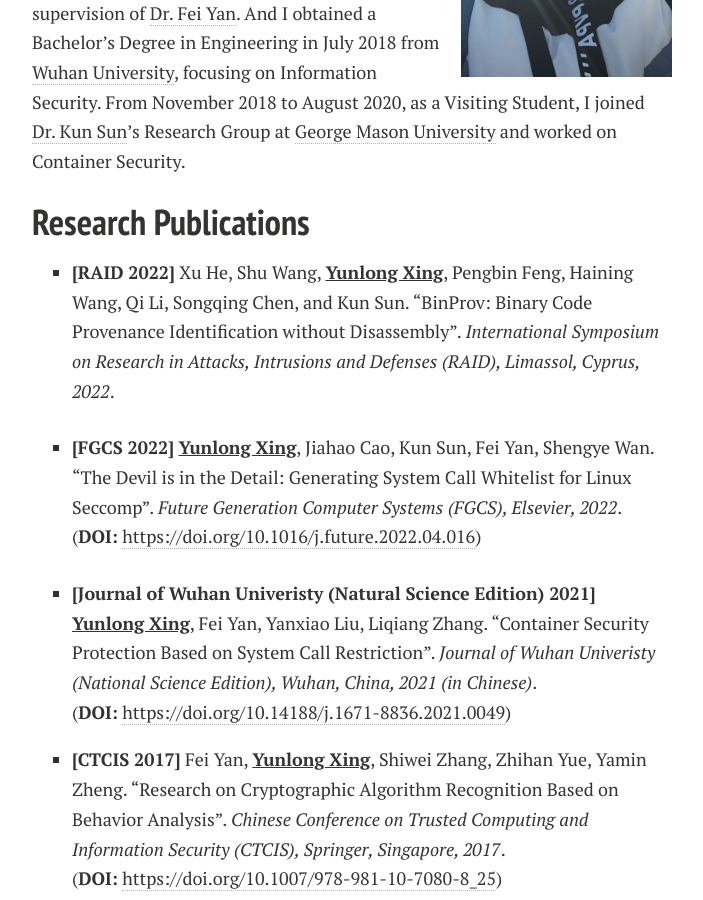
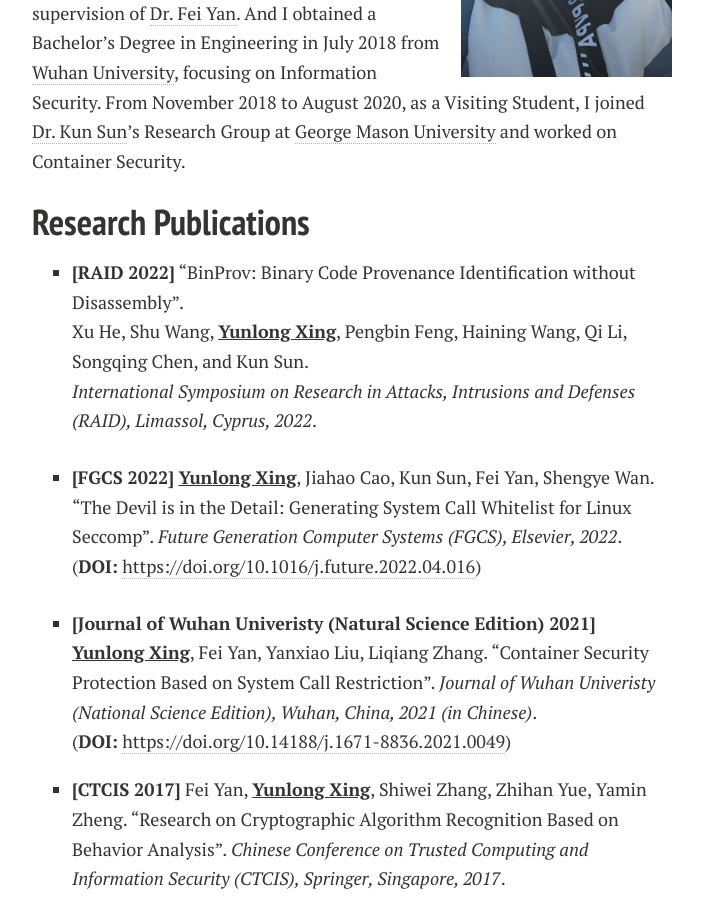
Before and after one commit to YunlongXing/HomePage, a Jekyll site: the page built from docs/index.md, in a window 1280 px wide and 900 px high, scrolled down 457 px. Shown: the whole window, without its empty margins (288-991 px from the left). Built offline with Jekyll 4.4.1, drawn with Linux system fonts in a browser that asks for light colours; nearby versions of some CDN libraries; a style sheet for code colours, icons or effects is not loaded; our own code applies the rules of GitHub Pages for plain Markdown files.

```diff
--- a/docs/index.md
+++ b/docs/index.md
@@ -17,7 +17,9 @@ Before that, I received a Master's Degree in Engineering in July 2021 at [Wuhan
 
 ## Research Publications
 
-* **[RAID 2022]** Xu He, Shu Wang, **<u>Yunlong Xing</u>**, Pengbin Feng, Haining Wang, Qi Li, Songqing Chen, and Kun Sun. "BinProv: Binary Code Provenance Identification without Disassembly". *International Symposium on Research in Attacks, Intrusions and Defenses (RAID), Limassol, Cyprus, 2022*.
+* **[RAID 2022]** "BinProv: Binary Code Provenance Identification without Disassembly".
+Xu He, Shu Wang, **<u>Yunlong Xing</u>**, Pengbin Feng, Haining Wang, Qi Li, Songqing Chen, and Kun Sun.
+*International Symposium on Research in Attacks, Intrusions and Defenses (RAID), Limassol, Cyprus, 2022*.
 
 * **[FGCS 2022]** **<u>Yunlong Xing</u>**, Jiahao Cao, Kun Sun, Fei Yan, Shengye Wan. "The Devil is in the Detail: Generating System Call Whitelist for Linux Seccomp". *Future Generation Computer Systems (FGCS), Elsevier, 2022*.
 (**DOI:** [https://doi.org/10.1016/j.future.2022.04.016])
```
